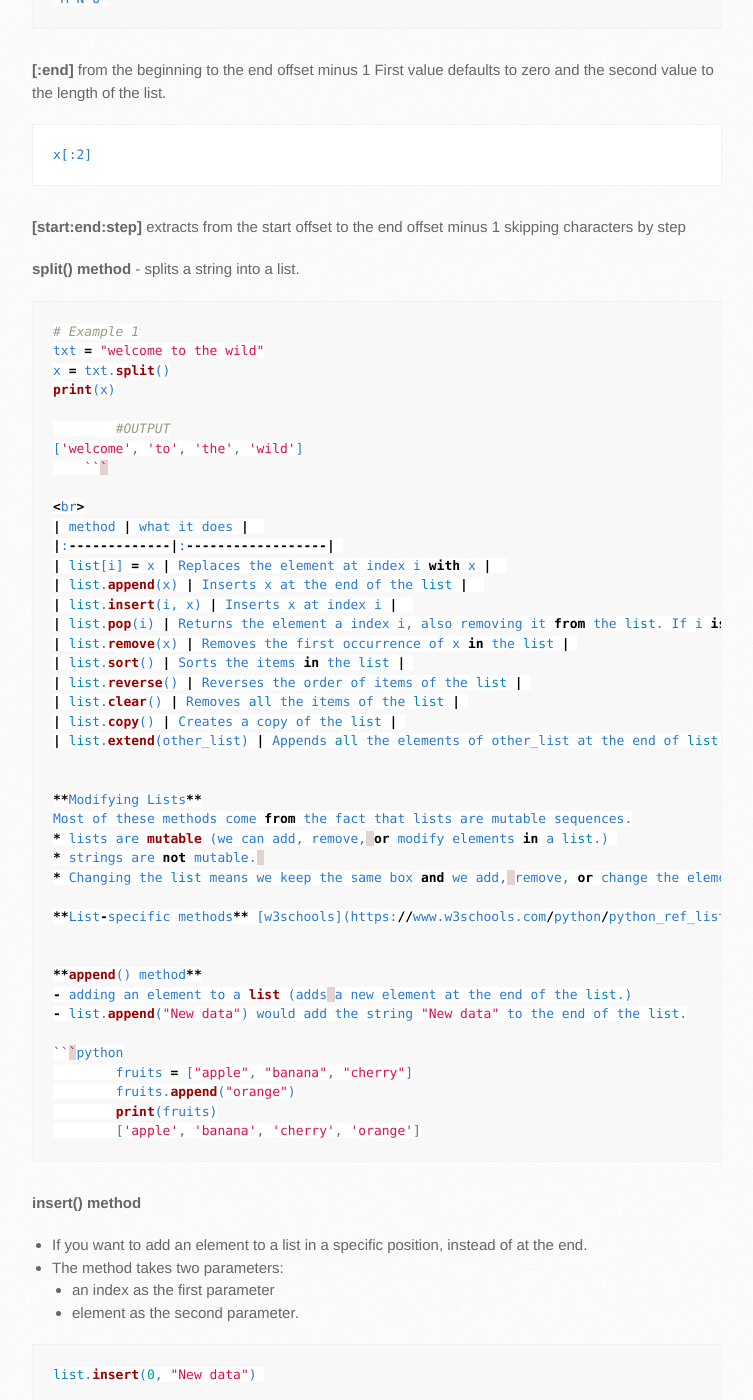
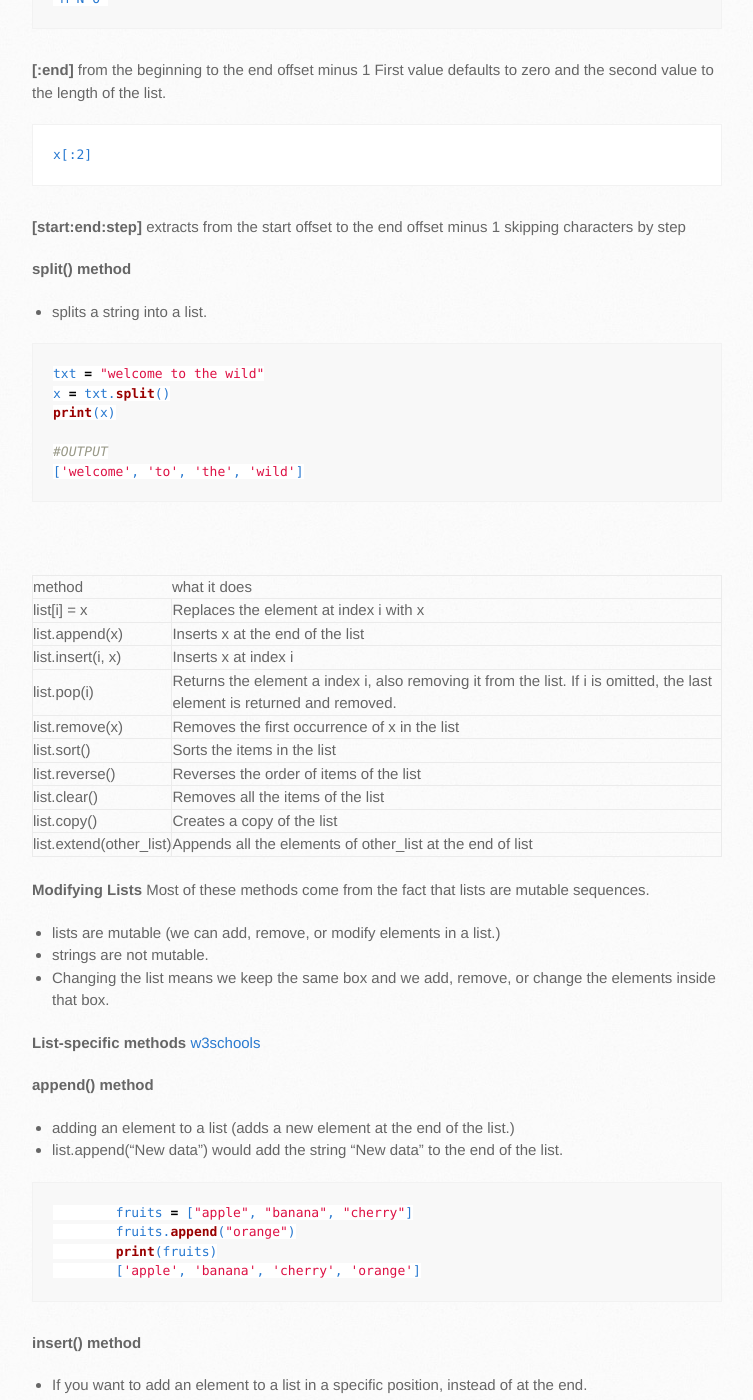
Before and after one commit to trumpfheller/trumpfheller.github.io, a Jekyll site: the page built from python/lists.md, in a window 1280 px wide and 1400 px high, scrolled down 4968 px. Shown: the whole window, without its empty margins (128-881 px from the left). Built offline with Jekyll 4.4.1, drawn with Linux system fonts in a browser that asks for light colours.

Commit message:
Update lists.md

````diff
--- a/python/lists.md
+++ b/python/lists.md
@@ -217,19 +217,19 @@ x[:2]
 
 
 **split() method**
-    - splits a string into a list.
+- splits a string into a list.
 
 ```python
-# Example 1
 txt = "welcome to the wild"
 x = txt.split()
 print(x)
 
-        #OUTPUT
+#OUTPUT
 ['welcome', 'to', 'the', 'wild']
-    ```
+```
 
 <br>
+
 | method | what it does |
 |:-------------|:------------------|
 | list[i] = x | Replaces the element at index i with x |
@@ -243,7 +243,7 @@ print(x)
 | list.copy() | Creates a copy of the list |
 | list.extend(other_list) | Appends all the elements of other_list at the end of list |
 
-
+<br>
 **Modifying Lists**
 Most of these methods come from the fact that lists are mutable sequences.
 * lists are mutable (we can add, remove, or modify elements in a list.)
````
